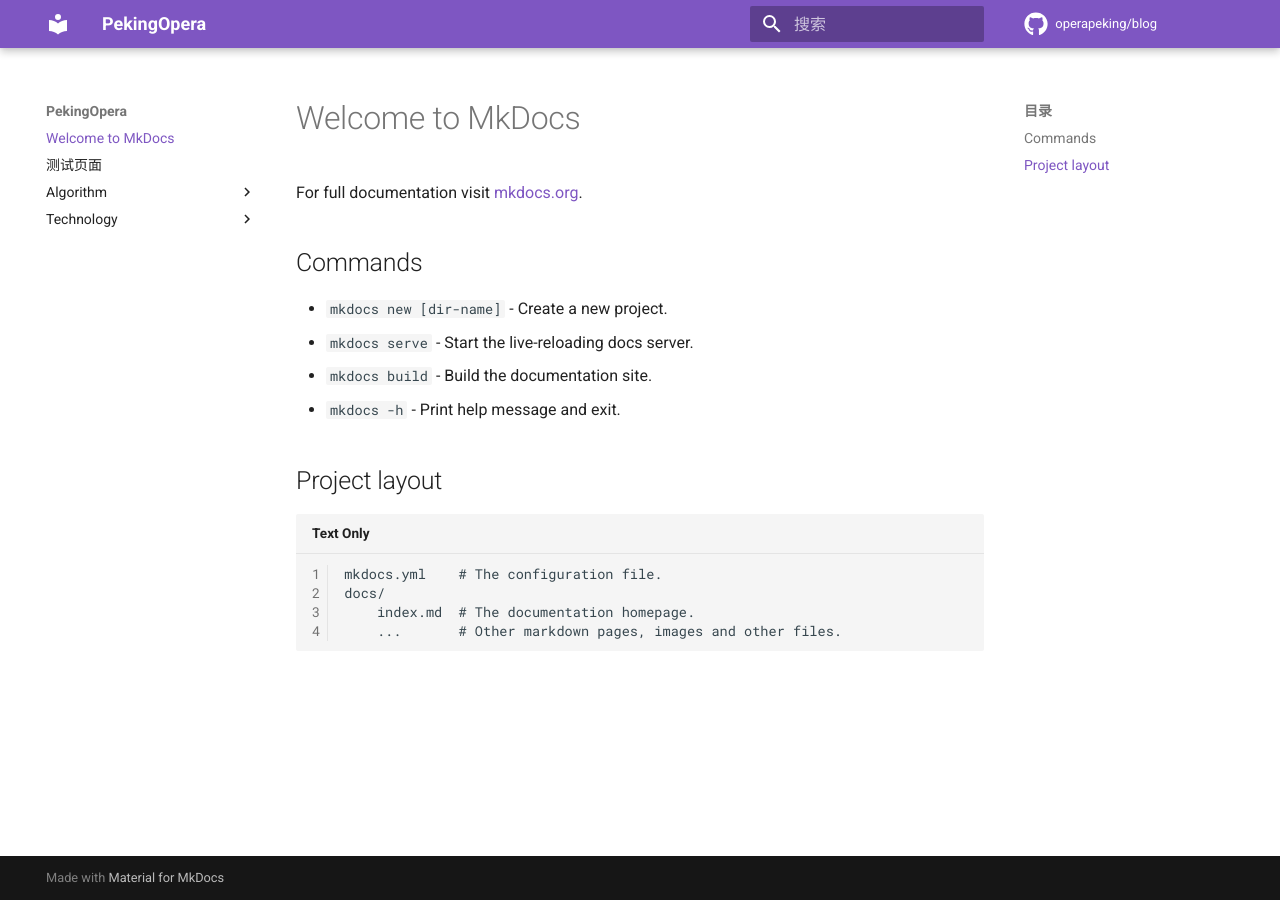
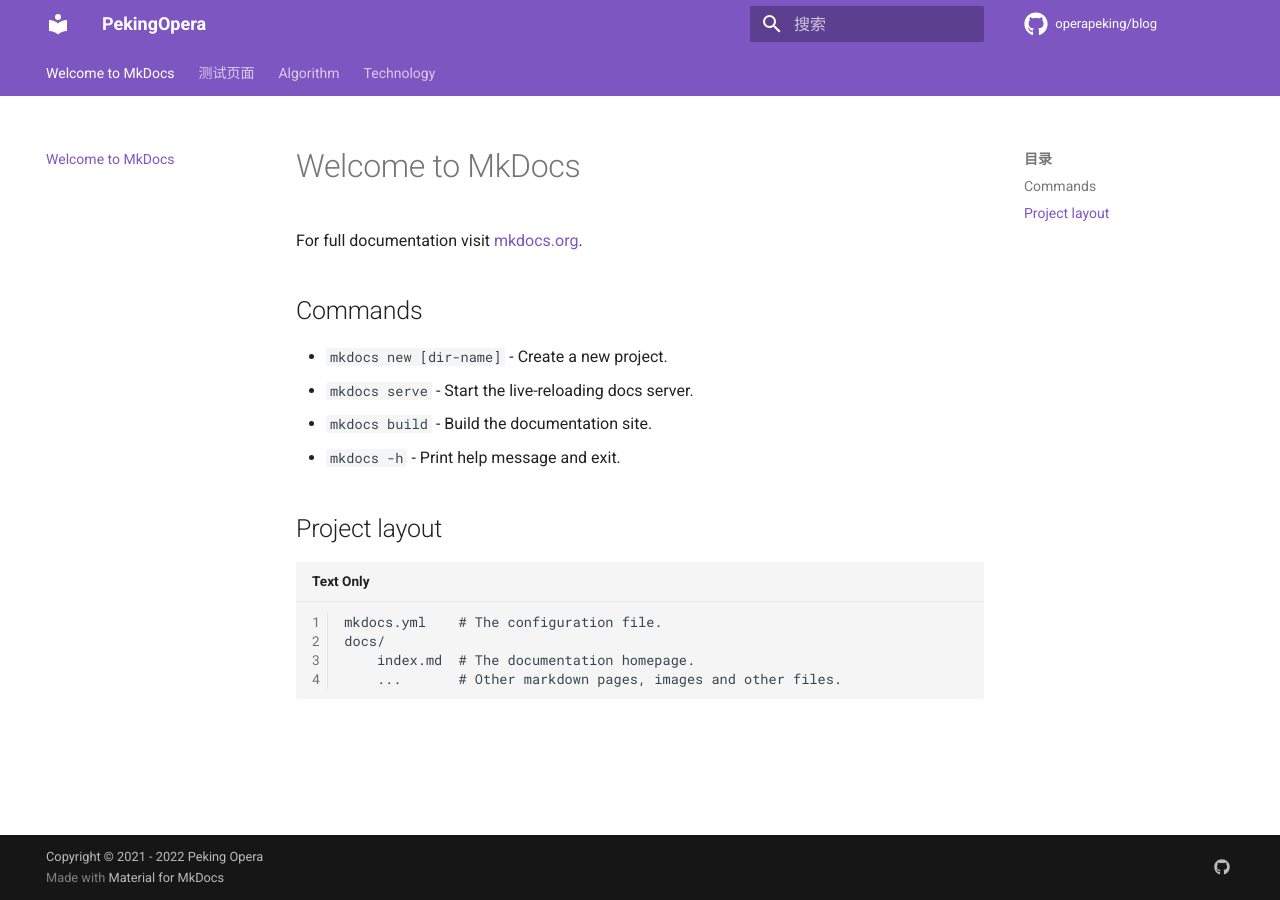
Before and after one commit to operapeking/blog, an MkDocs documentation site: the page built from docs/index.md, in a window 1280 px wide. Built offline with MkDocs 1.6.1 and Material for MkDocs 9.7.7, drawn with Linux system fonts in a browser that asks for light colours; comment, search, counter and statistics services are not loaded.

Commit message:
New functions

```diff
--- a/mkdocs.yml
+++ b/mkdocs.yml
@@ -1,12 +1,20 @@
 site_name: PekingOpera
+
+# repo 信息
 repo_url: https://github.com/operapeking/blog
 repo_name: operapeking/blog
+
+# 版权
+copyright: Copyright &copy; 2021 - 2022 Peking Opera
 
 theme:
   name: material
   language: zh
   palette:
     primary: deep purple
+  features:
+    - navigation.tabs # 顶部目录
+    - navigation.top # 回到顶部
   icon:
     repo: fontawesome/brands/github
 
@@ -14,18 +22,29 @@
     - javascripts/mathjax.js
     - https://polyfill.io/v3/polyfill.min.js?features=es6
     - https://cdn.jsdelivr.net/npm/mathjax@3/es5/tex-mml-chtml.js
+
 markdown_extensions:
   - pymdownx.arithmatex: # LaTeX
       generic: true
   - pymdownx.highlight:
       use_pygments: true
       auto_title: true # 显示代码语言
-      linenums: true
+      linenums: true # 显示行号
       linenums_style: pymdownx-inline
   - pymdownx.superfences # 代码高亮
-  - pymdownx.critic
+  - pymdownx.critic # 高亮文本
   - pymdownx.caret # 插入标记
   - pymdownx.keys # 键盘按键
   - pymdownx.mark # 突出显示文本
   - pymdownx.tilde # 删除线
   - pymdownx.details # 可折叠块
+
+plugins:
+  - git-revision-date # 修改日期
+  - search:
+      lang: jp
+      separator: '[\\s\\u200b\\-]'
+extra:
+  social: # 页脚
+    - icon: fontawesome/brands/github
+      link: https://github.com/operapeking
```
